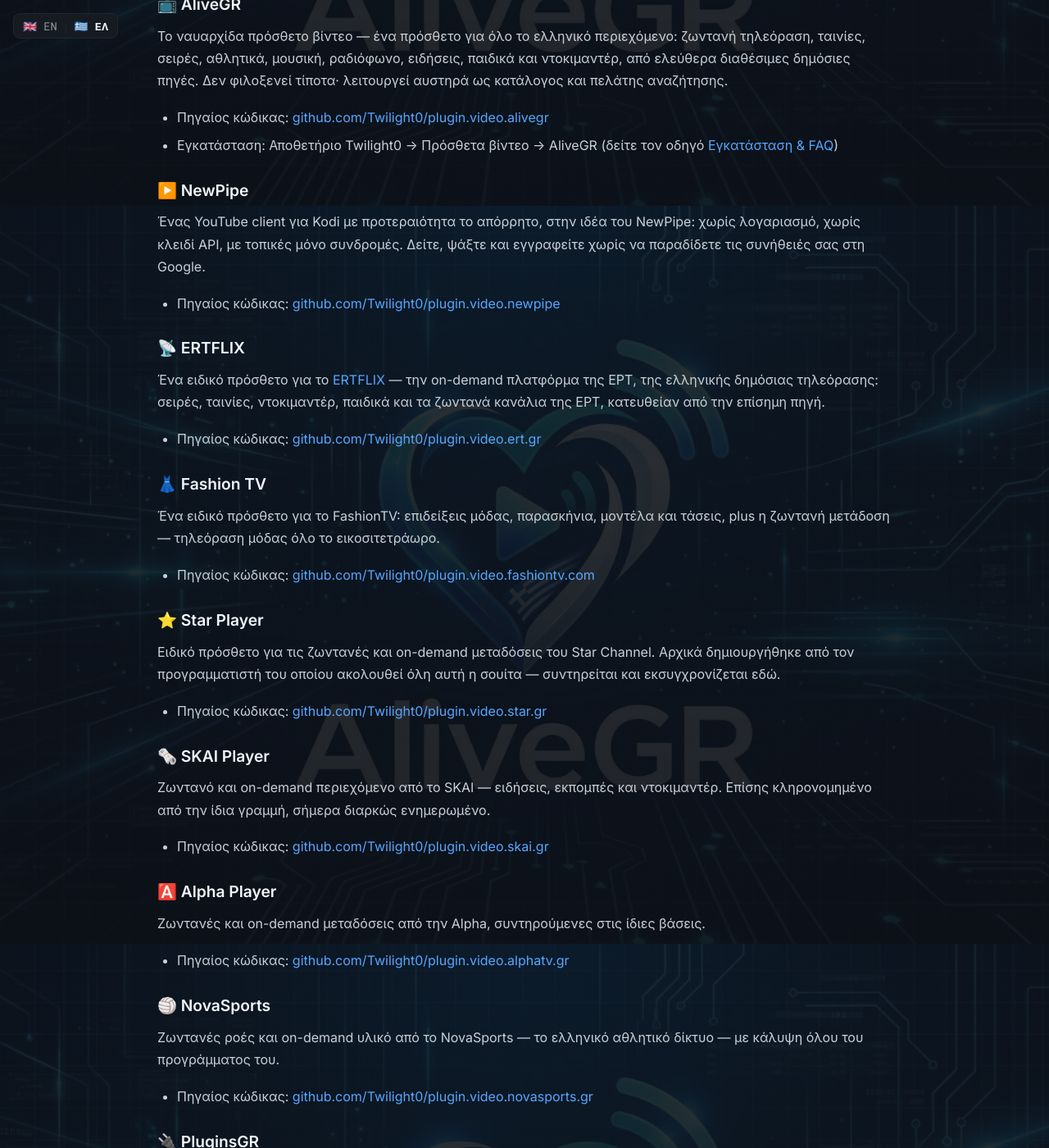
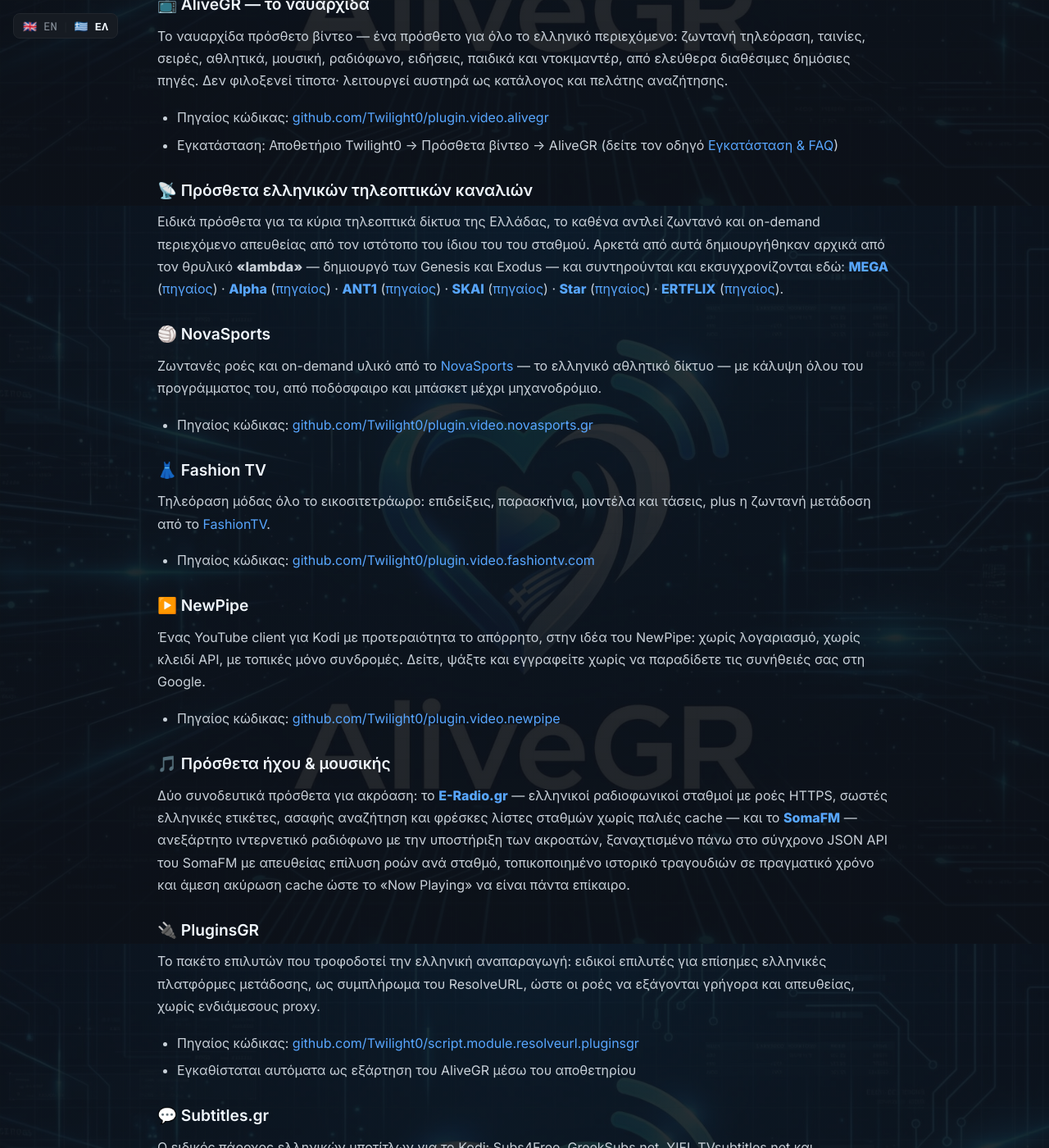
Before and after one commit to Twilight0/alivegr.github.io, a Jekyll site: the page built from el/about.md, in a window 1280 px wide and 1400 px high, scrolled down 649 px. Shown: the whole window at 82% size. Built offline with Jekyll 4.4.1, drawn with Linux system fonts in a browser that asks for light colours; some of the changed text lies outside the part shown.

Commit message:
Group Projects & About into flagship, channel, and audio sections (EN+EL)

```diff
--- a/el/about.md
+++ b/el/about.md
@@ -12,12 +12,28 @@
 
 Ο Twilight0 αναπτύσσει πρόσθετα Kodi ανοικτού κώδικα με έμφαση στο ελληνικό περιεχόμενο. Όλα τα παρακάτω διανέμονται και ενημερώνονται μέσω του [Αποθετηρίου Twilight0](https://github.com/Twilight0/repository.twilight0) για Kodi 20 (Nexus) και 21 (Omega).
 
-### 📺 AliveGR
+### 📺 AliveGR — το ναυαρχίδα
 
 Το ναυαρχίδα πρόσθετο βίντεο — ένα πρόσθετο για όλο το ελληνικό περιεχόμενο: ζωντανή τηλεόραση, ταινίες, σειρές, αθλητικά, μουσική, ραδιόφωνο, ειδήσεις, παιδικά και ντοκιμαντέρ, από ελεύθερα διαθέσιμες δημόσιες πηγές. Δεν φιλοξενεί τίποτα· λειτουργεί αυστηρά ως κατάλογος και πελάτης αναζήτησης.
 
 * Πηγαίος κώδικας: [github.com/Twilight0/plugin.video.alivegr](https://github.com/Twilight0/plugin.video.alivegr)
 * Εγκατάσταση: Αποθετήριο Twilight0 → Πρόσθετα βίντεο → AliveGR (δείτε τον οδηγό [Εγκατάσταση & FAQ](/el/install/))
+
+### 📡 Πρόσθετα ελληνικών τηλεοπτικών καναλιών
+
+Ειδικά πρόσθετα για τα κύρια τηλεοπτικά δίκτυα της Ελλάδας, το καθένα αντλεί ζωντανό και on-demand περιεχόμενο απευθείας από τον ιστότοπο του ίδιου του του σταθμού. Αρκετά από αυτά δημιουργήθηκαν αρχικά από τον θρυλικό **«lambda»** — δημιουργό των Genesis και Exodus — και συντηρούνται και εκσυγχρονίζονται εδώ: **[MEGA](https://www.megatv.com)** ([πηγαίος](https://github.com/Twilight0/plugin.video.megatv.com)) · **[Alpha](https://www.alphatv.gr)** ([πηγαίος](https://github.com/Twilight0/plugin.video.alphatv.gr)) · **[ANT1](https://www.antenna.gr)** ([πηγαίος](https://github.com/Twilight0/plugin.video.antenna.gr)) · **[SKAI](https://www.skai.gr)** ([πηγαίος](https://github.com/Twilight0/plugin.video.skai.gr)) · **[Star](https://www.star.gr)** ([πηγαίος](https://github.com/Twilight0/plugin.video.star.gr)) · **[ERTFLIX](https://www.ertflix.gr)** ([πηγαίος](https://github.com/Twilight0/plugin.video.ert.gr)).
+
+### 🏐 NovaSports
+
+Ζωντανές ροές και on-demand υλικό από το [NovaSports](https://www.novasports.gr) — το ελληνικό αθλητικό δίκτυο — με κάλυψη όλου του προγράμματος του, από ποδόσφαιρο και μπάσκετ μέχρι μηχανοδρόμιο.
+
+* Πηγαίος κώδικας: [github.com/Twilight0/plugin.video.novasports.gr](https://github.com/Twilight0/plugin.video.novasports.gr)
+
+### 👗 Fashion TV
+
+Τηλεόραση μόδας όλο το εικοσιτετράωρο: επιδείξεις, παρασκήνια, μοντέλα και τάσεις, plus η ζωντανή μετάδοση από το [FashionTV](https://www.fashiontv.com).
+
+* Πηγαίος κώδικας: [github.com/Twilight0/plugin.video.fashiontv.com](https://github.com/Twilight0/plugin.video.fashiontv.com)
 
 ### ▶️ NewPipe
 
@@ -25,41 +41,9 @@
 
 * Πηγαίος κώδικας: [github.com/Twilight0/plugin.video.newpipe](https://github.com/Twilight0/plugin.video.newpipe)
 
-### 📡 ERTFLIX
+### 🎵 Πρόσθετα ήχου & μουσικής
 
-Ένα ειδικό πρόσθετο για το [ERTFLIX](https://www.ertflix.gr) — την on-demand πλατφόρμα της ΕΡΤ, της ελληνικής δημόσιας τηλεόρασης: σειρές, ταινίες, ντοκιμαντέρ, παιδικά και τα ζωντανά κανάλια της ΕΡΤ, κατευθείαν από την επίσημη πηγή.
-
-* Πηγαίος κώδικας: [github.com/Twilight0/plugin.video.ert.gr](https://github.com/Twilight0/plugin.video.ert.gr)
-
-### 👗 Fashion TV
-
-Ένα ειδικό πρόσθετο για το FashionTV: επιδείξεις μόδας, παρασκήνια, μοντέλα και τάσεις, plus η ζωντανή μετάδοση — τηλεόραση μόδας όλο το εικοσιτετράωρο.
-
-* Πηγαίος κώδικας: [github.com/Twilight0/plugin.video.fashiontv.com](https://github.com/Twilight0/plugin.video.fashiontv.com)
-
-### ⭐ Star Player
-
-Ειδικό πρόσθετο για τις ζωντανές και on-demand μεταδόσεις του Star Channel. Αρχικά δημιουργήθηκε από τον προγραμματιστή του οποίου ακολουθεί όλη αυτή η σουίτα — συντηρείται και εκσυγχρονίζεται εδώ.
-
-* Πηγαίος κώδικας: [github.com/Twilight0/plugin.video.star.gr](https://github.com/Twilight0/plugin.video.star.gr)
-
-### 🗞️ SKAI Player
-
-Ζωντανό και on-demand περιεχόμενο από το SKAI — ειδήσεις, εκπομπές και ντοκιμαντέρ. Επίσης κληρονομημένο από την ίδια γραμμή, σήμερα διαρκώς ενημερωμένο.
-
-* Πηγαίος κώδικας: [github.com/Twilight0/plugin.video.skai.gr](https://github.com/Twilight0/plugin.video.skai.gr)
-
-### 🅰️ Alpha Player
-
-Ζωντανές και on-demand μεταδόσεις από την Alpha, συντηρούμενες στις ίδιες βάσεις.
-
-* Πηγαίος κώδικας: [github.com/Twilight0/plugin.video.alphatv.gr](https://github.com/Twilight0/plugin.video.alphatv.gr)
-
-### 🏐 NovaSports
-
-Ζωντανές ροές και on-demand υλικό από το NovaSports — το ελληνικό αθλητικό δίκτυο — με κάλυψη όλου του προγράμματος του.
-
-* Πηγαίος κώδικας: [github.com/Twilight0/plugin.video.novasports.gr](https://github.com/Twilight0/plugin.video.novasports.gr)
+Δύο συνοδευτικά πρόσθετα για ακρόαση: το **[E-Radio.gr](https://github.com/Twilight0/plugin.audio.eradio.gr)** — ελληνικοί ραδιοφωνικοί σταθμοί με ροές HTTPS, σωστές ελληνικές ετικέτες, ασαφής αναζήτηση και φρέσκες λίστες σταθμών χωρίς παλιές cache — και το **[SomaFM](https://github.com/Twilight0/plugin.audio.somafm.com)** — ανεξάρτητο ιντερνετικό ραδιόφωνο με την υποστήριξη των ακροατών, ξαναχτισμένο πάνω στο σύγχρονο JSON API του SomaFM με απευθείας επίλυση ροών ανά σταθμό, τοπικοποιημένο ιστορικό τραγουδιών σε πραγματικό χρόνο και άμεση ακύρωση cache ώστε το «Now Playing» να είναι πάντα επίκαιρο.
 
 ### 🔌 PluginsGR
 
@@ -80,18 +64,6 @@
 
 * Πηγαίος κώδικας: [github.com/Twilight0/plugin.program.devtoolbox](https://github.com/Twilight0/plugin.program.devtoolbox)
 
-### 📻 E-Radio.gr
-
-Το κορυφαίο πρόσθετο ελληνικών ραδιοφωνικών σταθμών, πλήρως εκσυγχρονισμένο: ροές HTTPS, σωστές ελληνικές ετικέτες, ασαφής αναζήτηση και φρέσκες λίστες σταθμών χωρίς παλιές cache.
-
-* Πηγαίος κώδικας: [github.com/Twilight0/plugin.audio.eradio.gr](https://github.com/Twilight0/plugin.audio.eradio.gr)
-
-### 🎵 SomaFM
-
-Ανεξάρτητο ιντερνετικό ραδιόφωνο με την υποστήριξη των ακροατών, ξαναχτισμένο πάνω στο σύγχρονο JSON API του SomaFM: απευθείας επίλυση ροών ανά σταθμό, τοπικοποιημένο ιστορικό τραγουδιών σε πραγματικό χρόνο, και άμεση ακύρωση cache ώστε το «Now Playing» να είναι πάντα επίκαιρο.
-
-* Πηγαίος κώδικας: [github.com/Twilight0/plugin.audio.somafm.com](https://github.com/Twilight0/plugin.audio.somafm.com)
-
 ### 🌷 Tulip — η ραχοκοκαλιά
 
 Κάθε πρόσθετο αυτής της σελίδας είναι χτισμένο πάνω στο **Tulip**: ένα σύγχρονο Python framework για Kodi που τροφοδοτεί διαλόγους, λίστες καταλόγων, χειρισμό αναπαραγωγής, μεταγραφή και πολλά ακόμα. Οι ρίζες του φτάνουν στον θρυλικό **«lambda»** — δημιουργό των Genesis και Exodus, του οποίου η δουλειά διαμόρφωσε μια ολόκληρη εποχή προσθέτων Kodi — και συνεχίζονται εκσυγχρονισμένες για Python 3 και το σημερινό Kodi.
```
Also changed, not shown: en/about.md (+19 -47 lines).
